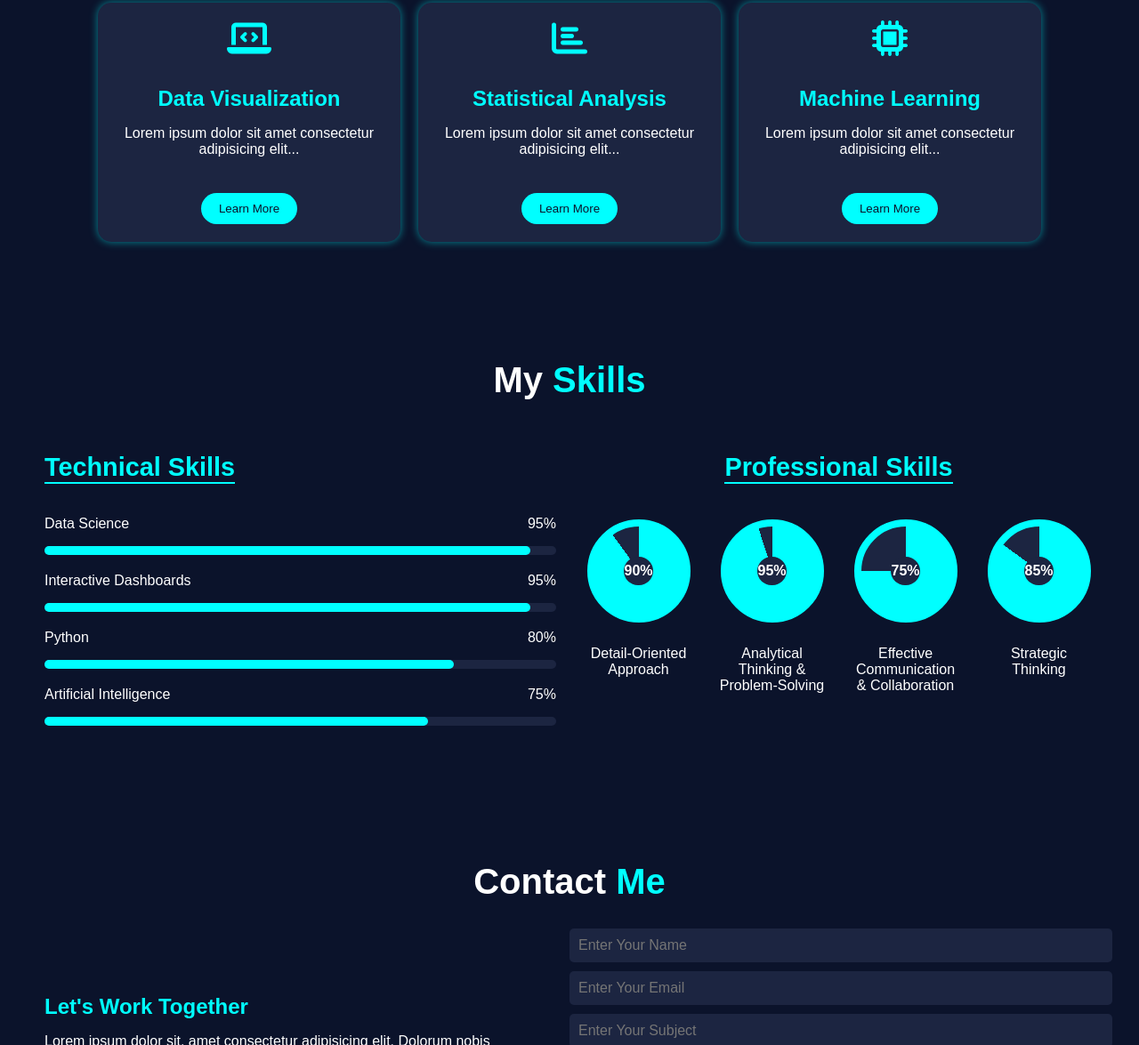
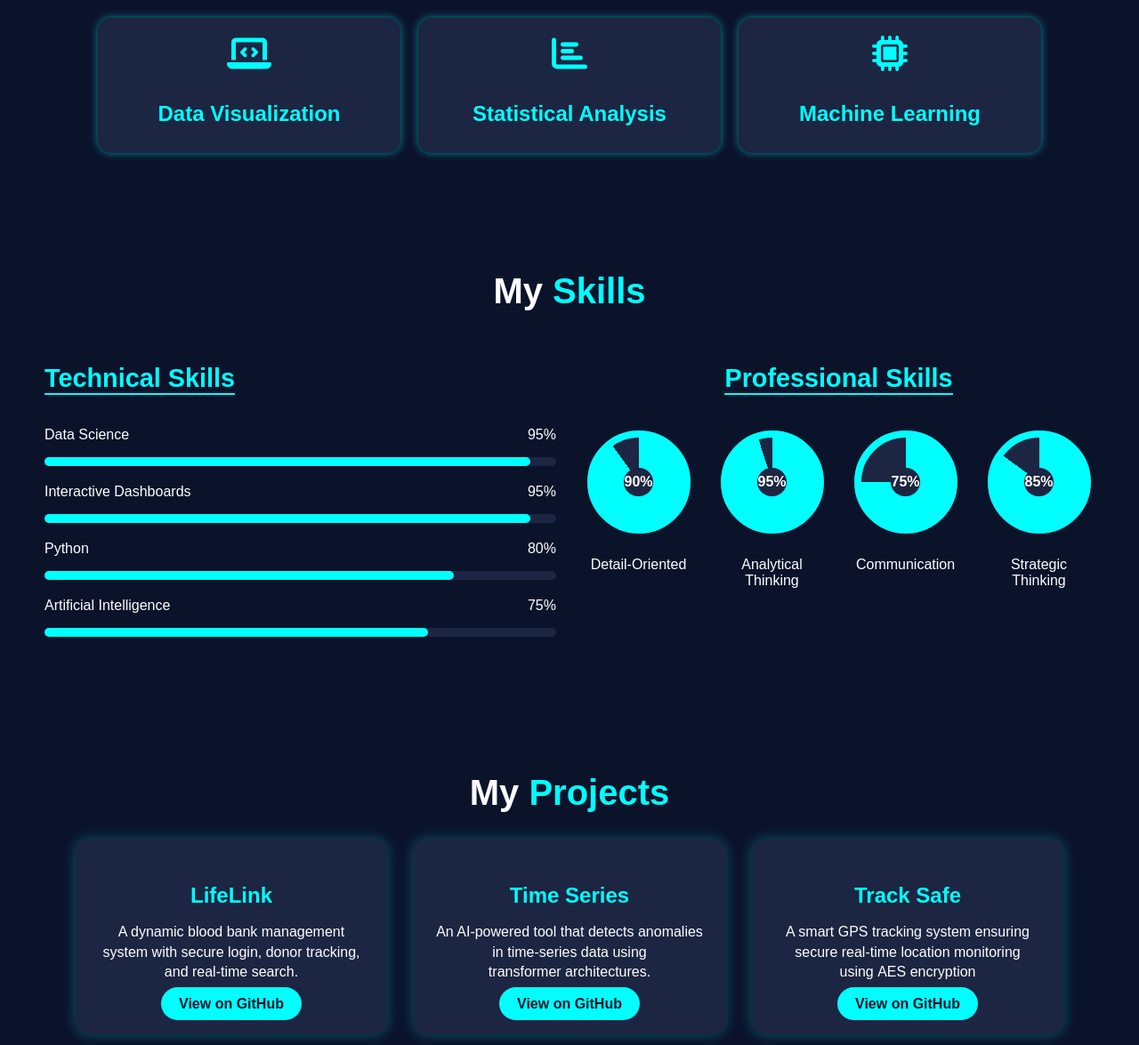
Before and after one commit to Sanju080605/SanjuPortfolio, a website: page public/index.html in a window 1280 px wide. Shown: the part 1625-2800 px from the top of the page at 89% size. Drawn offline with Linux system fonts and the light colour scheme.

Commit message:
Update index.html

```diff
--- a/public/index.html
+++ b/public/index.html
@@ -16,6 +16,7 @@
                 <li><a href="#about">About</a></li>
                 <li><a href="#services">Services</a></li>
                 <li><a href="#skills">Skills</a></li>
+                <li><a href="#projects">Projects</a></li>
                 <li><a href="#contact">Contact</a></li>
             </ul>
         </nav>
@@ -45,13 +46,16 @@ solutions, and eager to grow professionally while applying my technical skills t
 
     <section id="about" class="about">
         <div class="profile-pic">
-            <img src="images/Sanju.jpg" alt="Profile Picture">
+            <img src="images/Sanju2.jpg" alt="Profile Picture">
         </div>
         <div class="about-content" >
             <h2>About <span>Me</span></h2>
-            <h3>Full Stack Developer!</h3>
-            <p>I am a skilled web designer with over 3 years of experience in the industry. My passion lies in creating captivating website designs and implementing them through frontend development. I take pride in staying up-to-date with current design trends and leveraging my creativity to produce visually appealing and user-friendly websites.</p>
-            <button class="btn" href="https://www.linkedin.com/in/asanjushree/">More About Me</button>
+            <h3>Data Scientist and Analyst</h3>
+            <p>I am a driven third-year Artificial Intelligence and Data Science student with strong skills in Python, data
+analysis, and data visualization. Proficient in tools like Power BI, I specialize in transforming data into
+actionable insights and creating interactive dashboards. Passionate about leveraging machine learning and
+AI, I aim to solve real-world problems through innovative, data-driven solutions</p><br></br>
+            <a href="https://www.linkedin.com/in/asanjushree/" class="btn" style="text-decoration: none;">More About Me</a>
         </div>
     </section>
     <br>
@@ -66,64 +70,61 @@ solutions, and eager to grow professionally while applying my technical skills t
             <div class="service-card">
                 <i class="fas fa-laptop-code"></i>
                 <h3>Data Visualization</h3>
-                <p>Lorem ipsum dolor sit amet consectetur adipisicing elit...</p>
-                <button class="btn">Learn More</button>
+
             </div>
 
             <div class="service-card">
                 <i class="fas fa-chart-bar"></i>
                 <h3>Statistical Analysis</h3>
-                <p>Lorem ipsum dolor sit amet consectetur adipisicing elit...</p>
-                <button class="btn">Learn More</button>
+
             </div>
             <div class="service-card">
                 <i class="fas fa-microchip"></i>
                 <h3>Machine Learning</h3>
-                <p>Lorem ipsum dolor sit amet consectetur adipisicing elit...</p>
-                <button class="btn">Learn More</button>
+
             </div>
         </div>
     </section>
    <section id="skills" class="skills">
-        <h2>My<span> Skills</span></h2>
+    <h2>My <span>Skills</span></h2>
 
     <div class="skill-container">
-            <!-- Technical Skills (Left Side) -->
+        <!-- Technical Skills -->
         <div class="technical-skills">
             <h3>Technical Skills</h3>
             <div class="skill">
-                    <p>Data Science<span class="percent">95%</span></p>
+                <p>Data Science <span class="percent">95%</span></p>
                 <div class="progress-bar"><div class="progress" data-percent="95"></div></div>
             </div>
             <div class="skill">
-                    <p>Interactive Dashboards<span class="percent">95%</span></p>
+                <p>Interactive Dashboards <span class="percent">95%</span></p>
                 <div class="progress-bar"><div class="progress" data-percent="95"></div></div>
             </div>
             <div class="skill">
-                    <p>Python<span class="percent">80%</span></p>
+                <p>Python <span class="percent">80%</span></p>
                 <div class="progress-bar"><div class="progress" data-percent="80"></div></div>
             </div>
             <div class="skill">
-                    <p>Artificial Intelligence<span class="percent">75%</span></p>
+                <p>Artificial Intelligence <span class="percent">75%</span></p>
                 <div class="progress-bar"><div class="progress" data-percent="75"></div></div>
             </div>
         </div>
 
-            <!-- Professional Skills (Right Side) -->
+        <!-- Professional Skills -->
         <div class="professional-skills">
             <h3>Professional Skills</h3>
             <div class="circle-container">
                 <div class="skill-circle">
                     <div class="circle" data-percent="90"><span class="circle-text">90%</span></div>
-                        <p>Detail-Oriented Approach</p>
+                    <p>Detail-Oriented</p>
                 </div>
                 <div class="skill-circle">
                     <div class="circle" data-percent="95"><span class="circle-text">95%</span></div>
-                        <p>Analytical Thinking & Problem-Solving</p>
+                    <p>Analytical Thinking</p>
                 </div>
                 <div class="skill-circle">
                     <div class="circle" data-percent="75"><span class="circle-text">75%</span></div>
-                        <p>Effective Communication & Collaboration</p>
+                    <p>Communication</p>
                 </div>
                 <div class="skill-circle">
                     <div class="circle" data-percent="85"><span class="circle-text">85%</span></div>
@@ -134,6 +135,33 @@ solutions, and eager to grow professionally while applying my technical skills t
     </div>
 </section>
 
+    <section id="projects" class="projects">
+    <h2>My <span>Projects</span></h2>
+
+    <div class="project-container">
+        <div class="project-card">
+            <h3>LifeLink</h3>
+            <p>A dynamic blood bank management system with secure login, donor tracking, and real-time search.</p>
+            <a href="https://github.com/Sanju080605/LifeLink" target="_blank" class="btn">View on GitHub</a>
+        </div>
+
+        <div class="project-card">
+            <h3>Time Series</h3>
+            <p>An AI-powered tool that detects anomalies in time-series data using transformer architectures.</p>
+            <a href="https://github.com/Sanju080605/Analomy_Detection_Time_Series" target="_blank" class="btn">View on GitHub</a>
+        </div>
+
+        <div class="project-card">
+            <h3>Track Safe</h3>
+            <p>A smart GPS tracking system ensuring secure real-time location monitoring using AES encryption</p>
+            <a href="https://github.com/Sanju080605/TrackSafe" target="_blank" class="btn">View on GitHub</a>
+        </div>
+
+        <!-- Add more projects as needed -->
+    </div>
+</section>
+
+
     <section id="contact" class="contact">
         <h2>Contact <span>Me</span></h2>
 
@@ -141,7 +169,7 @@ solutions, and eager to grow professionally while applying my technical skills t
             <!-- Left Side - Contact Info -->
             <div class="contact-info">
                 <h3>Let's Work Together</h3>
-                <p>Lorem ipsum dolor sit, amet consectetur adipisicing elit. Dolorum nobis possimus.</p>
+                <p>Feel Free to Contact Me.......</p>
 
                 <div class="contact-details">
                     <p>📧 Sanjushree12f@gmail.com</p>
```
Lines whose indentation alone changed are shown as unchanged.
